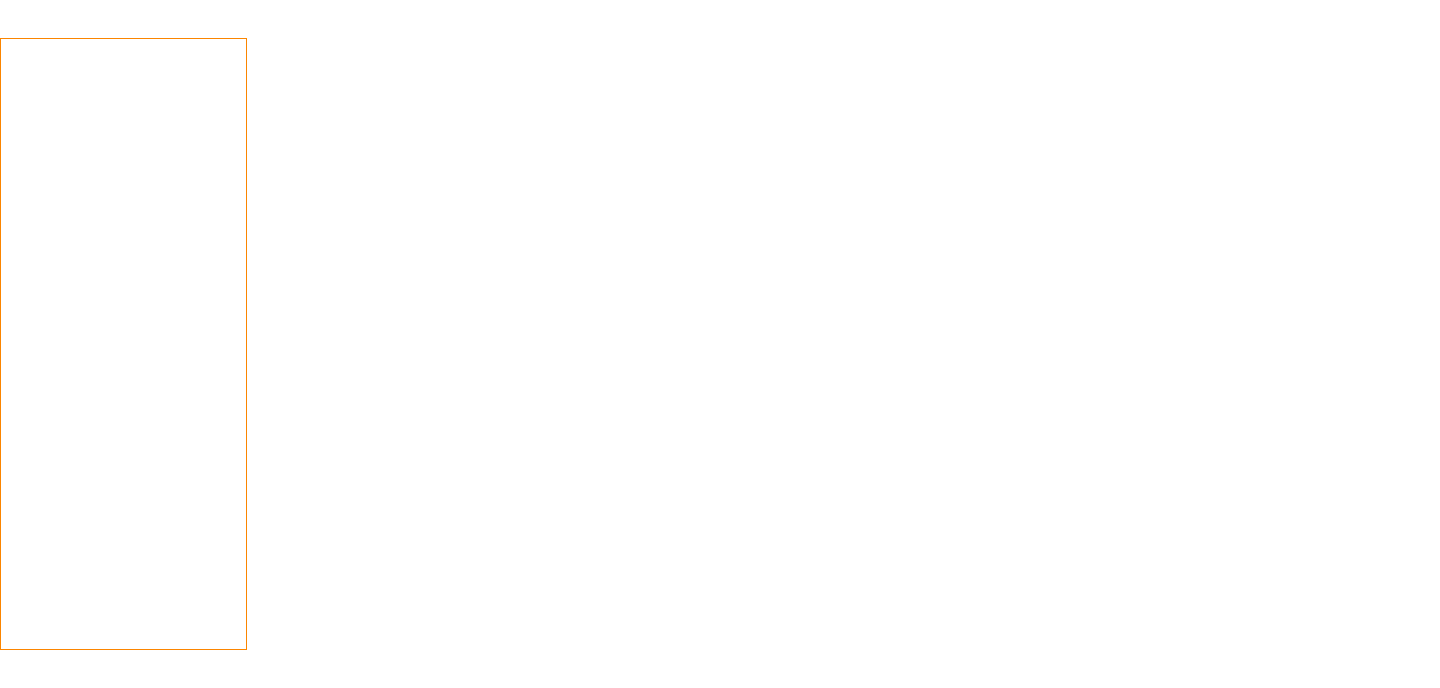
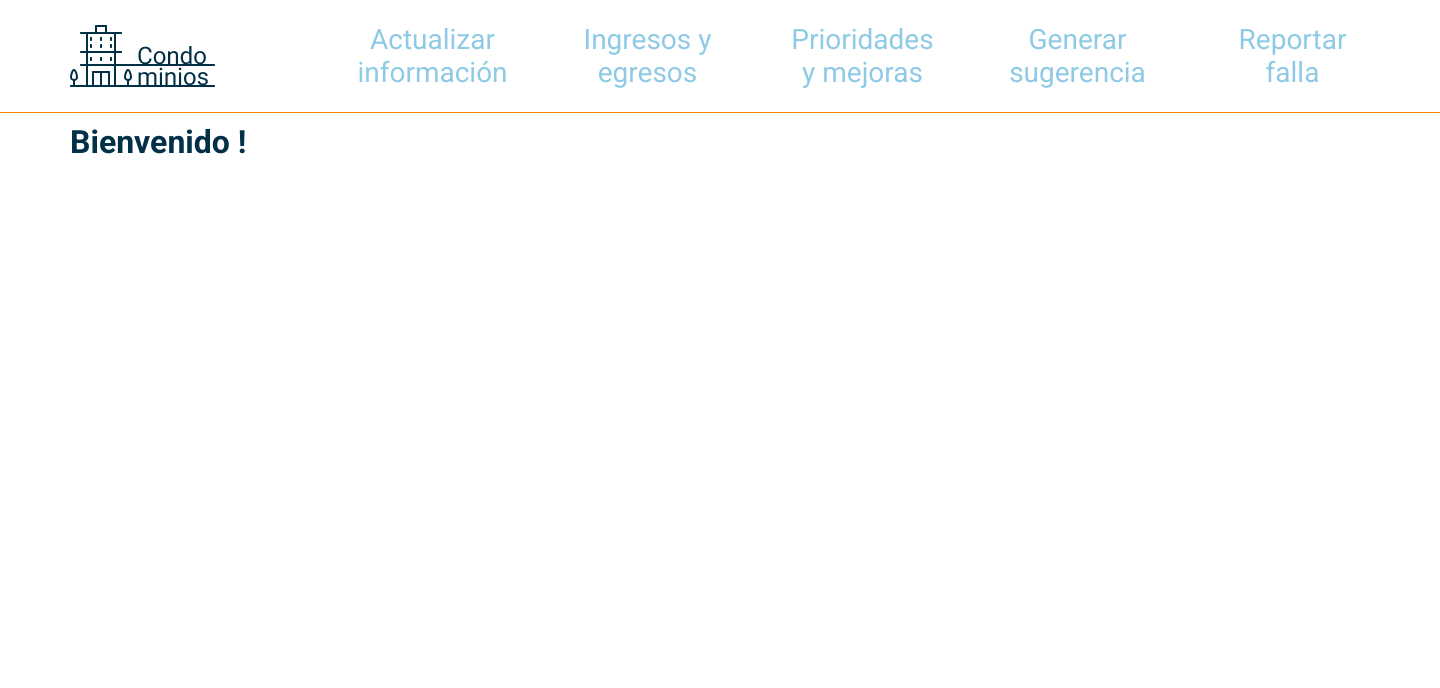
Before and after one commit to CondominiosUP/frontend, a React (Create React App) app: page / in a window 1280 px wide. Shown: the top 688 px of the page, 1440 px wide, since content can reach past the window. Built offline with nearby package versions, Linux system fonts and the light colour scheme.

Commit message:
add/feature/header & img folder

```diff
--- a/src/App.js
+++ b/src/App.js
@@ -1,10 +1,10 @@
 import "./scss/App.scss";
-import ColumnTrello from "./components/ColumnTrello";
+import Header from "./components/Header";
 
 function App() {
   return (
     <>
-      <ColumnTrello />
+      <Header />
     </>
   );
 }
--- a/src/components/Header.js
+++ b/src/components/Header.js
@@ -1,7 +1,19 @@
-function Header() {
+import logo from "../img/logoDarkBlue.png";
+
+function Header(props) {
     return (
-      <div>
-      <h1>Header</h1>
+      <div className="Container">
+      <header className="Header">
+        <img className="Header__logo" src={logo} alt="Logo Condominios" />
+        <ul className="Header__list">
+          <li className="Header__listItem">Actualizar información</li>
+          <li className="Header__listItem">Ingresos y egresos</li>
+          <li className="Header__listItem">Prioridades y mejoras</li>
+          <li className="Header__listItem">Generar sugerencia</li>
+          <li className="Header__listItem">Reportar falla</li>
+        </ul>
+      </header>
+      <p className="Container__title">Bienvenido {props.name}!</p>
       </div>
     );
   }
--- a/src/scss/App.scss
+++ b/src/scss/App.scss
@@ -1,6 +1,7 @@
 @import "./components/globals.scss";
 @import "./components/successMessage.scss";
 @import "./components/columnTrello.scss";
+@import "./components/header.scss";
 
 html {
 	font-size: 62.5%; // 1rem === 10px;
--- a/src/scss/components/_header.scss
+++ b/src/scss/components/_header.scss
@@ -0,0 +1,44 @@
+.Container {
+  width: 144.0rem;
+  height: 16.4rem;
+  &__title{
+    color: $Colour-dark-blue;
+    width: 36.8rem;
+    height: 4.8rem;
+    font-weight: bold;
+    font-size: 32px;
+    margin: 1rem 0 0 7rem;
+  }
+}
+
+.Header{
+  width: 100%;
+  border-bottom: 1px solid $Colour-orange;
+  display: flex;
+  justify-content: space-between;
+  align-items: center;
+  padding: 2.5rem 7rem;
+  &__logo{
+    width: 14.5rem;
+    height: 6.2rem;
+
+  }
+  &__list{
+    display: flex;
+    justify-content: space-between;
+    align-items: center;
+
+  }
+  &__listItem{
+    width: 15.5rem;
+    height: 6.1rem;
+    font-size: 28px;
+    line-height: 33px;
+    display: flex;
+    align-items: center;
+    text-align: center;
+    margin-left: 6rem;
+    color: $Colour-clear-blue;
+
+  }
+}
```
Also changed, not shown: src/img/logoDarkBlue.png (added), src/img/logoOrange.png (added).
